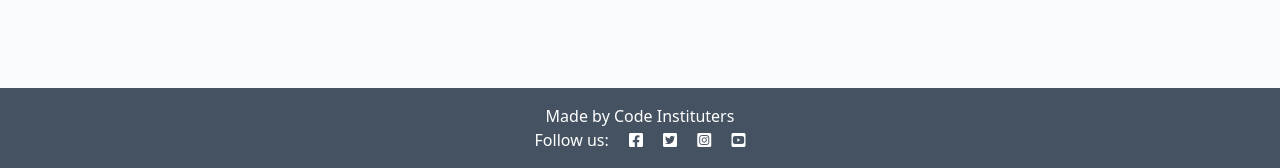
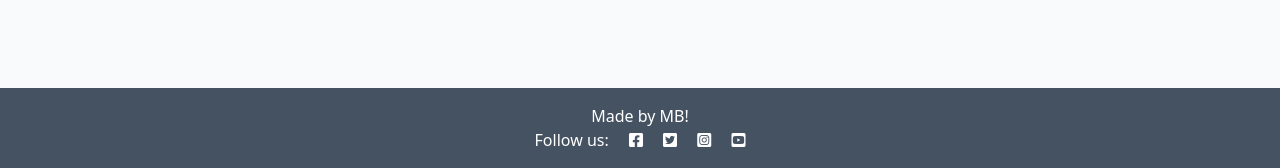
Before and after one commit to tenthweb/codestar_blog, a Django app: template blog/templates/blog/index.html in a window 1280 px wide. Shown: the part 632-800 px from the top of the page. Run offline with Django 4.2, Linux system fonts and the light colour scheme; the template is opened without the code that fills it, so the values that code supplies are empty.

Commit message:
Add copyright to index template

```diff
--- a/blog/templates/blog/index.html
+++ b/blog/templates/blog/index.html
@@ -50,3 +50,7 @@
 
 <!-- index.html content ends here -->
 {% endblock %}
+
+{% block copyright %}
+    <p class="m-0 text-center text-white">Made by MB!</p>
+{% endblock copyright %}
--- a/templates/base.html
+++ b/templates/base.html
@@ -65,7 +65,10 @@
 
     <!-- Footer -->
     <footer class="footer mt-auto py-3 dark-bg">
-        <p class="m-0 text-center text-white">Made by Code Instituters</p>
+        {% block copyright %}
+    <p class="m-0 text-center text-white">Made by Code Instituters</p>
+    {% endblock copyright %}
+
         <p class="m-0 text-center text-white">Follow us: <i class="fab fa-facebook-square ms-3"></i>
             <i class="fab fa-twitter-square ms-3"></i>
             <i class="fab fa-instagram-square ms-3"></i>
```
